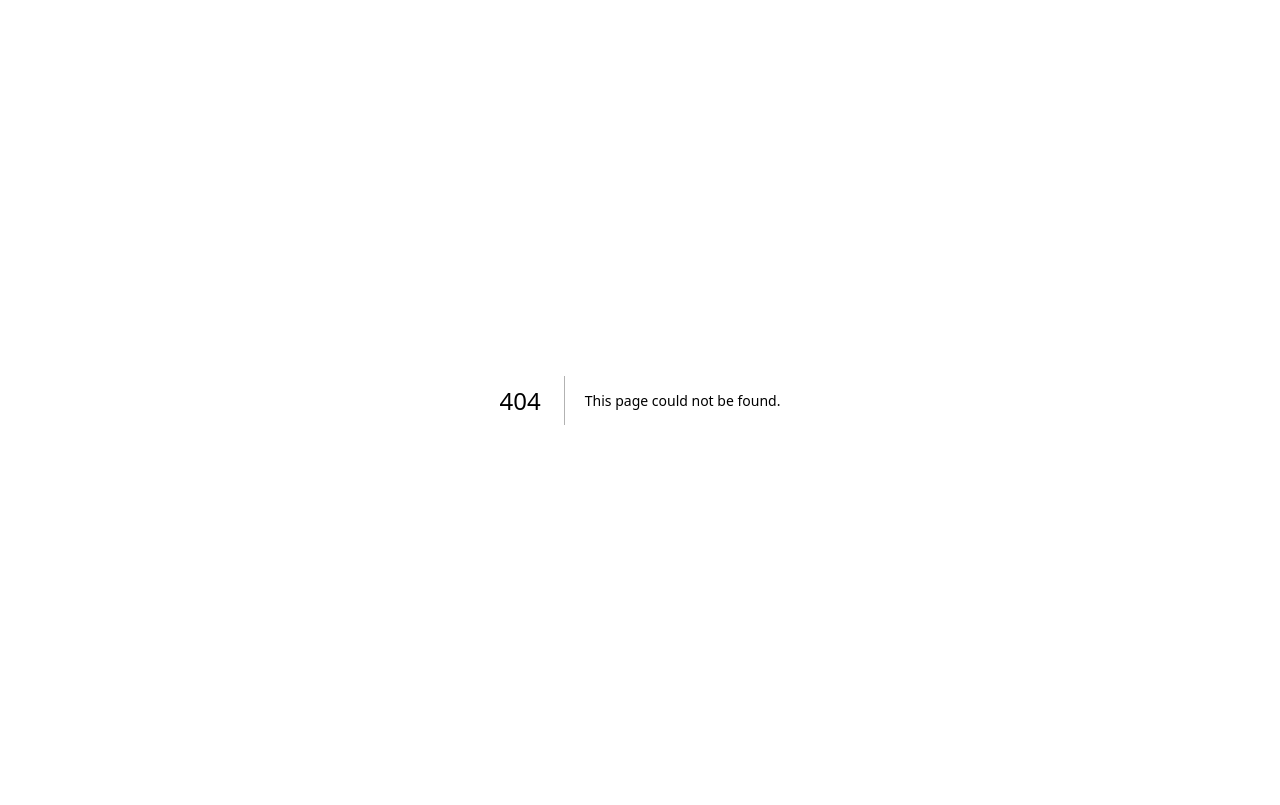
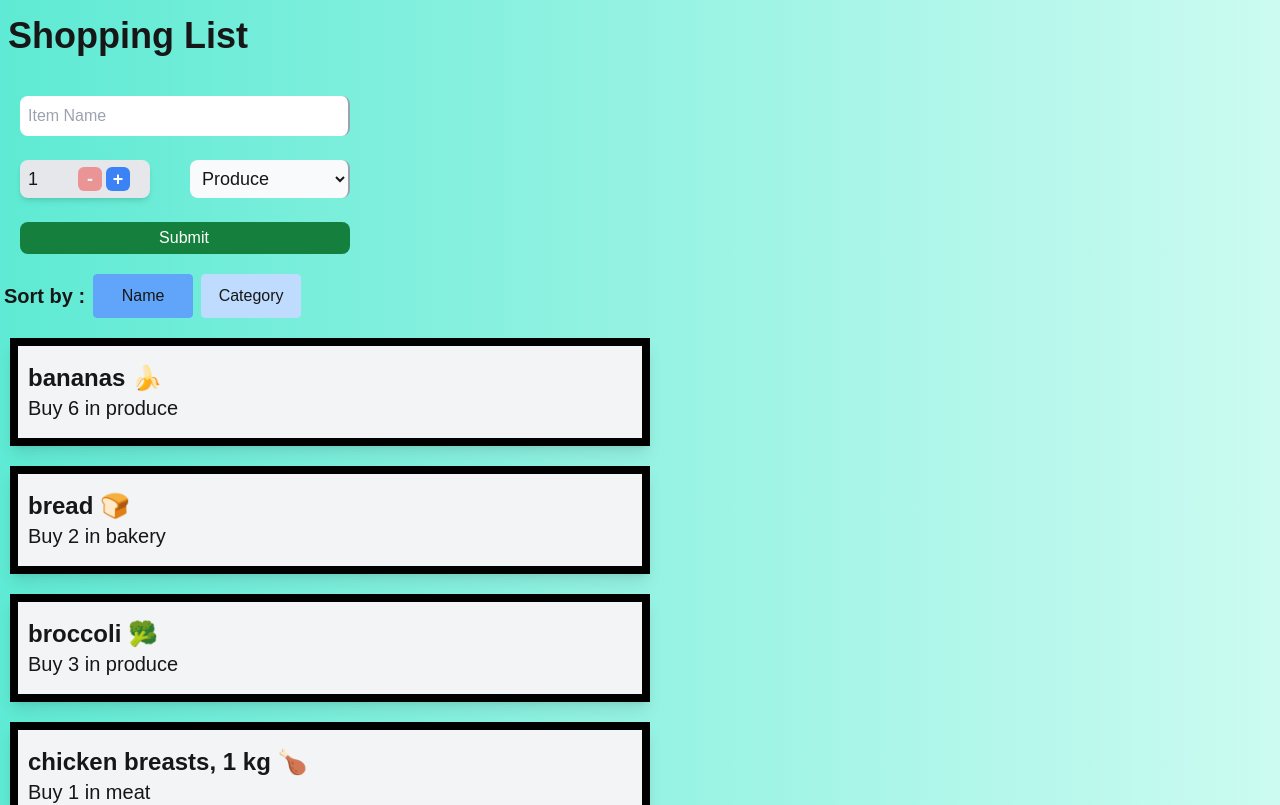
Before and after one commit to G-Antonelli/cprg306-assignments, a Next.js app: page /week-7 in a window 1280 px wide. Before the commit this address had no page. Shown: the top 805 px of the page. Built offline with nearby package versions, Linux system fonts and the light colour scheme.

Commit message:
Added Week-7 Assignment

```diff
--- a/app/page.js
+++ b/app/page.js
@@ -20,6 +20,9 @@ export default function Home() {
         <p>
         <Link href="/week-6">Go to Week 6 Page</Link>
         </p>
+        <p>
+        <Link href="/week-7">Go to Week 7 Page</Link>
+        </p>
       </main>
     );
   }
--- /dev/null
+++ b/app/week-7/item-list.js
@@ -0,0 +1,42 @@
+'use client';
+
+import { useState } from "react";
+import Item from "./item";
+
+export default function ItemList({ items, onAddItem }) {
+  const [sortBy, setSortBy] = useState("name");
+
+  const sortedItems = [...items];
+  if (sortBy === "name") {
+    sortedItems.sort((a, b) => a.name.localeCompare(b.name));
+  } else if (sortBy === "category") {
+    sortedItems.sort((a, b) => a.category.localeCompare(b.category));
+  }
+
+  return (
+    <div>
+      <div className="flex">
+        <p className="text-xl font-bold py-2 px-1 mr-1">Sort by : </p>
+        <button
+          className={`px-4 py-2 mr-2 border rounded ${sortBy === "name" ? "bg-blue-400 border-blue-400" : "bg-blue-200 border-blue-200"}`  }
+          onClick={() => setSortBy("name")}
+          style={{ width: '100px'}}
+        >
+          Name
+        </button>
+        <button
+          className={`px-4 py-2 mr-2 border rounded ${sortBy === "category" ? "bg-blue-400 border-blue-400" : "bg-blue-200 border-blue-200"}`}
+          onClick={() => setSortBy("category")}
+          style={{ width: '100px' }}
+        >
+          Category
+        </button>
+      </div>
+      <ul>
+        {sortedItems.map((item) => (
+          <Item key={item.id} itemObj={item} onAddItem={onAddItem} />
+        ))}
+      </ul>
+    </div>
+  );
+}
--- /dev/null
+++ b/app/week-7/item.js
@@ -0,0 +1,10 @@
+
+export default function Item({itemObj}){
+    const { name, quantity, category} = itemObj;
+    return(
+        <div className= "flex flex-col border-8 border-black bg-gray-100 mt-5 m-2.5 px-2.5 py-4 w-1/2 shadow-lg">
+            <h1 className="text-2xl font-bold">{name}</h1>
+            <p className="text-xl">Buy {quantity} in {category}</p>
+        </div>
+    );
+}
--- /dev/null
+++ b/app/week-7/items.json
@@ -0,0 +1,74 @@
+[
+    {
+      "id": "1h2GJKH12gkHG31h1H",
+      "name": "milk, 4 L 🥛",
+      "quantity": 1,
+      "category": "dairy"
+    },
+    {
+      "id": "2KJH3k2j3H1k2J3K1H",
+      "name": "bread 🍞",
+      "quantity": 2,
+      "category": "bakery"
+    },
+    {
+      "id": "3h2KJH3k2j3H1k2J3",
+      "name": "eggs, dozen 🥚",
+      "quantity": 2,
+      "category": "dairy"
+    },
+    {
+      "id": "4k2J3K1H2GJKH12gk",
+      "name": "bananas 🍌",
+      "quantity": 6,
+      "category": "produce"
+    },
+    {
+      "id": "5H1h1H2KJH3k2j3H",
+      "name": "broccoli 🥦",
+      "quantity": 3,
+      "category": "produce"
+    },
+    {
+      "id": "6H1k2J3K1H2GJKH1",
+      "name": "chicken breasts, 1 kg 🍗",
+      "quantity": 1,
+      "category": "meat"
+    },
+    {
+      "id": "7gkHG31h1H2KJH3k",
+      "name": "pasta sauce 🍝",
+      "quantity": 3,
+      "category": "canned goods"
+    },
+    {
+      "id": "8j3H1k2J3K1H2GJK",
+      "name": "spaghetti, 454 g 🍝",
+      "quantity": 2,
+      "category": "dry goods"
+    },
+    {
+      "id": "9H12gkHG31h1H2KJ",
+      "name": "toilet paper, 12 pack 🧻",
+      "quantity": 1,
+      "category": "household"
+    },
+    {
+      "id": "10H3k2j3H1k2J3K1",
+      "name": "paper towels, 6 pack",
+      "quantity": 1,
+      "category": "household"
+    },
+    {
+      "id": "11k2J3K1H2GJKH12",
+      "name": "dish soap 🍽️",
+      "quantity": 1,
+      "category": "household"
+    },
+    {
+      "id": "12GJKH12gkHG31h1",
+      "name": "hand soap 🧼",
+      "quantity": 4,
+      "category": "household"
+    }
+  ]
--- /dev/null
+++ b/app/week-7/new-item.js
@@ -0,0 +1,117 @@
+"use client";
+
+import { useState } from "react";
+
+export default function NewItem({onAddItem}) {
+    const [name, setName] = useState("");
+    const [quantity, setQuantity] = useState(1);
+    const [category, setCategory] = useState("produce");
+
+    const handleNameChange = (event) => {
+        setName(event.target.value);
+    };
+
+    const handleCategoryChange = (event) => {
+        setCategory(event.target.value);
+    };
+
+    const handleQuantityChange = (event) => {
+        setQuantity(Number(event.target.value));
+    };
+
+    const handleSubmit = (event) => {
+        event.preventDefault();
+        let itemObject = {
+            name: name,
+            quantity: quantity,
+            category: category,
+        };
+        console.log(itemObject);
+
+        const newId= Math.random().toString(36).substring(2, 15);
+        const newItem = { id: newId, name, quantity, category };
+
+        onAddItem(newItem);
+        // Reset values after submission
+        setName('');
+        setQuantity(1);
+        setCategory('Produce');
+    };
+
+
+    let btnIncrementDisable = quantity === 20;
+    let btnDecrementDisable = quantity === 1;
+
+    const increment = (event) => {
+        event.preventDefault();
+        if (quantity < 20) {
+            setQuantity(quantity + 1);
+        }
+    };
+
+    const decrement = (event) => {
+        event.preventDefault();
+        if (quantity > 1) {
+            setQuantity(quantity - 1);
+        }
+    };
+
+    return (
+        <div className=" flex items-start">
+            <div className="flex">
+                <form onSubmit={handleSubmit} className=" p-5 max-w-sm w-full">
+                    <div className="text-black">
+                        <input
+                            className="p-2 mt-1 w-full border-r-2 rounded-lg border-gray-400  focus:bg-gray-200"
+                            type="text"
+                            placeholder="Item Name"
+                            onChange={handleNameChange}
+                            value={name}
+                            id="name"
+                            name="name"
+                        />
+                    </div>
+                    <div className="flex justify-between">
+                        <div className="flex flex-row items-center rounded-lg border-r-2 bg-gray-200 p-1 shadow-md mt-6" style={{ width: '130px' }}>
+                            <p className="mr-10 ml-1 text-lg" style={{ width: '10px' }}>{quantity}</p>
+                            <button
+                                onClick={decrement}
+                                className="bg-red-500 text-white text-lg font-bold w-6 h-6 rounded-md mr-1 flex items-center justify-center disabled:opacity-50"
+                                disabled={btnDecrementDisable}
+                            >
+                                -
+                            </button>
+                            <button
+                                onClick={increment}
+                                className="bg-blue-500 text-white text-lg font-bold w-6 h-6 rounded-md flex items-center justify-center disabled:opacity-50"
+                                disabled={btnIncrementDisable}
+                            >
+                                +
+                            </button>
+                        </div>
+                        <div className="flex flex-row items-center mt-6 ml-10 text-lg">
+                            <select className="p-2 rounded-lg border-r-2 border-gray-400 bg-gray-50 focus:bg-gray-200" onChange={handleCategoryChange} value={category}>
+                                <option selected disabled value="">Category</option>
+                                <option value="produce">Produce</option>
+                                <option value="dairy">Dairy</option>
+                                <option value="bakery">Bakery</option>
+                                <option value="meat">Meat</option>
+                                <option value="frozenfoods">Frozen Foods</option>
+                                <option value="canned">Canned Goods</option>
+                                <option value="dry">Dry Goods</option>
+                                <option value="beverages">Beverages</option>
+                                <option value="snacks">Snacks</option>
+                                <option value="household">Household</option>
+                                <option value="other">Other</option>
+                            </select>
+                        </div>
+                    </div>
+
+                    <div className="mt-6">
+                        <button className="px-2 py-1 rounded-lg border-r-2 border-green-700 text-white bg-green-700 hover:bg-green-600 active:bg-green-500 w-full"  >Submit</button>
+                    </div>
+                </form>
+            </div>
+        </div>
+    );
+}
--- /dev/null
+++ b/app/week-7/page.js
@@ -0,0 +1,23 @@
+'use client';
+import { useState } from "react";
+import NewItem from "../week-7/new-item";
+import ItemList from "./item-list";
+import itemData from "./items.json";
+
+export default function PropsPage() {
+
+  const [items, setItems] = useState(itemData);
+
+  const handleAddItem = (item) => {
+    setItems([...items, item]);
+  };
+  return (
+    <main className="bg-gradient-to-l from-teal-100 to-teal-300 min-h-screen">
+      <h1 className="px-2 py-4 text-4xl font-bold">Shopping List</h1>
+      <div className="">
+        <NewItem onAddItem={handleAddItem} />
+        <ItemList items={items} onAddItem={handleAddItem}/>
+      </div>
+    </main>
+  );
+}
```
